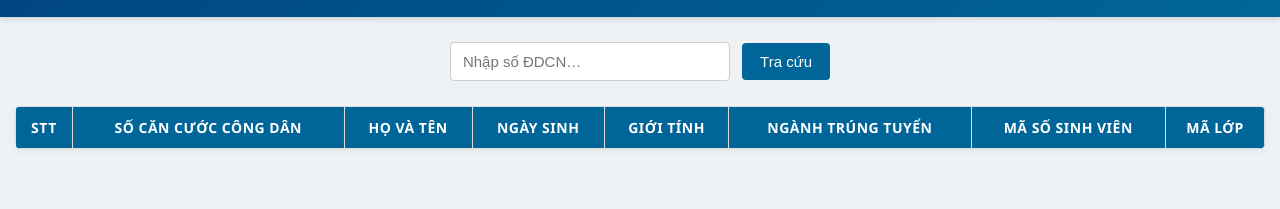
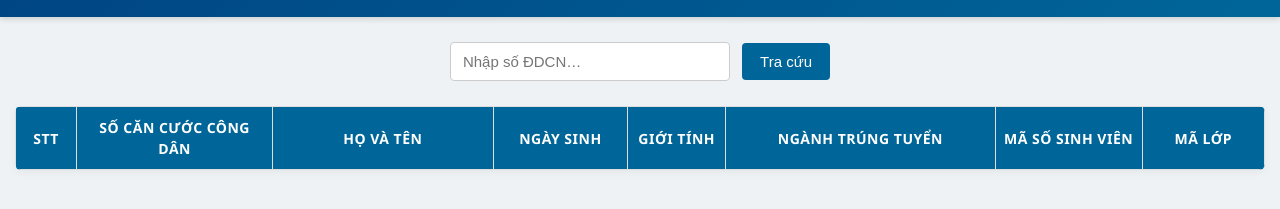
Before and after one commit to vnkgu/Tra-cuu-thong-tin, a plain HTML site: page index.html in a window 1280 px wide. Shown: the part 235-444 px from the top of the page. Drawn offline with nearby package versions, Linux system fonts and the light colour scheme.

Commit message:
Update index.html

```diff
--- a/index.html
+++ b/index.html
@@ -103,6 +103,47 @@
       overflow: hidden;
       box-shadow: 0 2px 8px rgba(0,0,0,0.05);
     }
+    /* Đặt độ rộng hợp lý cho từng cột */
+#resultTable th:nth-child(1),
+#resultTable td:nth-child(1) {
+  width: 50px; /* STT */
+}
+
+#resultTable th:nth-child(2),
+#resultTable td:nth-child(2) {
+  width: 160px; /* Số CCCD */
+}
+
+#resultTable th:nth-child(3),
+#resultTable td:nth-child(3) {
+  width: 180px; /* Họ và tên */
+}
+
+#resultTable th:nth-child(4),
+#resultTable td:nth-child(4) {
+  width: 110px; /* Ngày sinh */
+}
+
+#resultTable th:nth-child(5),
+#resultTable td:nth-child(5) {
+  width: 80px; /* Giới tính */
+}
+
+#resultTable th:nth-child(6),
+#resultTable td:nth-child(6) {
+  width: 220px; /* Ngành trúng tuyển */
+}
+
+#resultTable th:nth-child(7),
+#resultTable td:nth-child(7) {
+  width: 120px; /* Mã số SV */
+}
+
+#resultTable th:nth-child(8),
+#resultTable td:nth-child(8) {
+  width: 100px; /* Mã lớp */
+}
+
 
     th, td {
       border: 1px solid #ddd;
```
